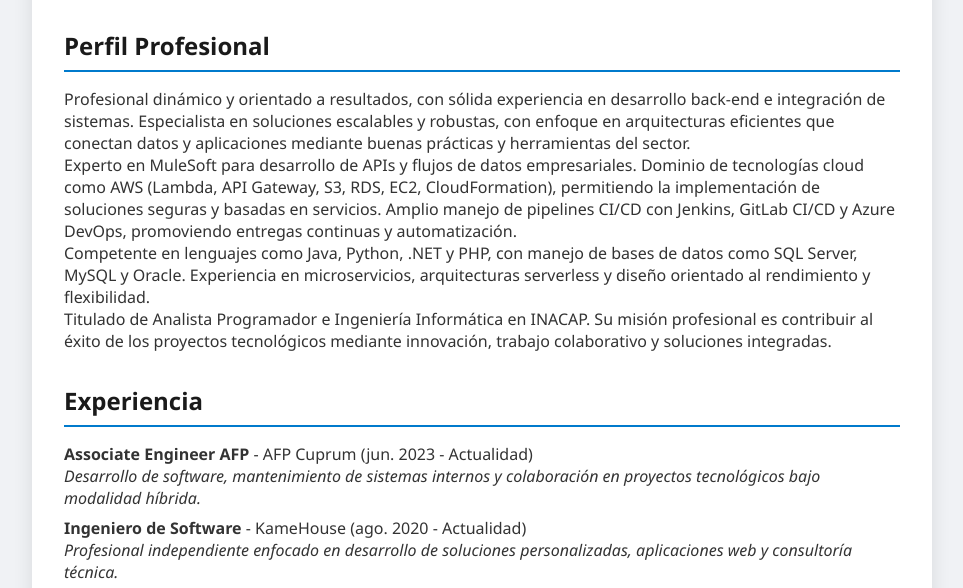
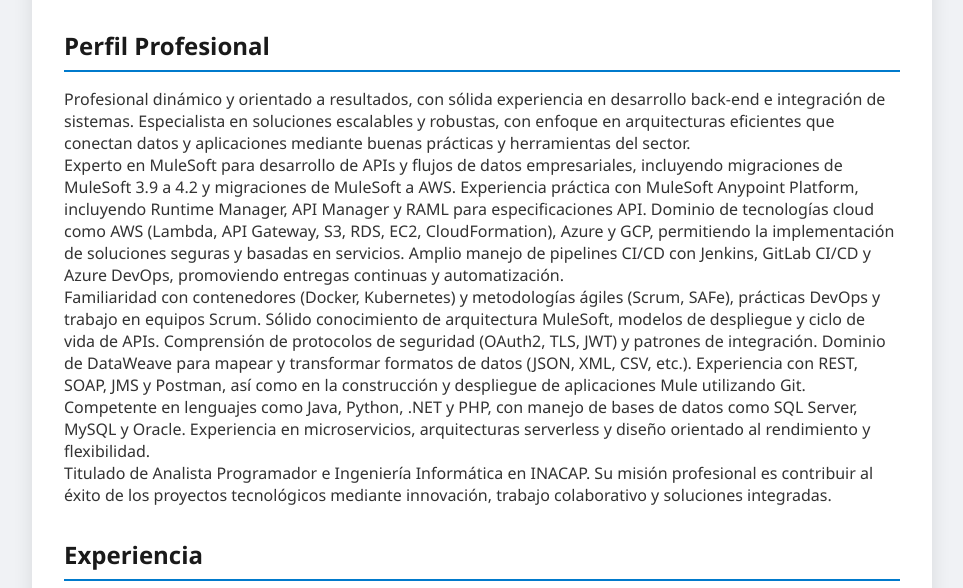
Before and after one commit to Ekzegit/CV_Exequiel_Acevedo, a plain HTML site: page index.html in a window 1280 px wide. Shown: the part 132-720 px from the top of the page, without its empty margins (158-1121 px from the left). Drawn offline with Linux system fonts and the light colour scheme.

Commit message:
Update index.html

```diff
--- a/index.html
+++ b/index.html
@@ -116,7 +116,10 @@
         Profesional dinámico y orientado a resultados, con sólida experiencia en desarrollo back-end e integración de sistemas. Especialista en soluciones escalables y robustas, con enfoque en arquitecturas eficientes que conectan datos y aplicaciones mediante buenas prácticas y herramientas del sector.
       </p>
       <p>
-        Experto en MuleSoft para desarrollo de APIs y flujos de datos empresariales. Dominio de tecnologías cloud como AWS (Lambda, API Gateway, S3, RDS, EC2, CloudFormation), permitiendo la implementación de soluciones seguras y basadas en servicios. Amplio manejo de pipelines CI/CD con Jenkins, GitLab CI/CD y Azure DevOps, promoviendo entregas continuas y automatización.
+        Experto en MuleSoft para desarrollo de APIs y flujos de datos empresariales, incluyendo migraciones de MuleSoft 3.9 a 4.2 y migraciones de MuleSoft a AWS. Experiencia práctica con MuleSoft Anypoint Platform, incluyendo Runtime Manager, API Manager y RAML para especificaciones API. Dominio de tecnologías cloud como AWS (Lambda, API Gateway, S3, RDS, EC2, CloudFormation), Azure y GCP, permitiendo la implementación de soluciones seguras y basadas en servicios. Amplio manejo de pipelines CI/CD con Jenkins, GitLab CI/CD y Azure DevOps, promoviendo entregas continuas y automatización.
+      </p>
+      <p>
+        Familiaridad con contenedores (Docker, Kubernetes) y metodologías ágiles (Scrum, SAFe), prácticas DevOps y trabajo en equipos Scrum. Sólido conocimiento de arquitectura MuleSoft, modelos de despliegue y ciclo de vida de APIs. Comprensión de protocolos de seguridad (OAuth2, TLS, JWT) y patrones de integración. Dominio de DataWeave para mapear y transformar formatos de datos (JSON, XML, CSV, etc.). Experiencia con REST, SOAP, JMS y Postman, así como en la construcción y despliegue de aplicaciones Mule utilizando Git.
       </p>
       <p>
         Competente en lenguajes como Java, Python, .NET y PHP, con manejo de bases de datos como SQL Server, MySQL y Oracle. Experiencia en microservicios, arquitecturas serverless y diseño orientado al rendimiento y flexibilidad.
@@ -129,8 +132,8 @@
     <div class="section">
       <h2>Experiencia</h2>
       <ul>
-        <li><strong>Associate Engineer AFP</strong> - AFP Cuprum (jun. 2023 - Actualidad)<br><em>Desarrollo de software, mantenimiento de sistemas internos y colaboración en proyectos tecnológicos bajo modalidad híbrida.</em></li>
-        <li><strong>Ingeniero de Software</strong> - KameHouse (ago. 2020 - Actualidad)<br><em>Profesional independiente enfocado en desarrollo de soluciones personalizadas, aplicaciones web y consultoría técnica.</em></li>
+        <li><strong>Associate Engineer AFP</strong> - AFP Cuprum (jun. 2023 - Actualidad)<br><em>Desarrollo de software, mantenimiento de sistemas internos y colaboración en proyectos tecnológicos bajo modalidad híbrida. Participación en la migración de flujos de MuleSoft 3.9 a 4.2, migración de MuleSoft a AWS, y optimización de procesos empresariales mediante la implementación de arquitecturas escalables y seguras. Experiencia en el uso de MuleSoft Anypoint Platform, incluyendo la gestión de APIs y flujos con herramientas como Runtime Manager y API Manager. Contribución en la automatización de despliegues utilizando pipelines CI/CD y en la integración de soluciones en entornos cloud y contenedores.</em></li>
+        <li><strong>Ingeniero de Software</strong> - KameHouse (ago. 2020 - Actualidad)<br><em>Profesional independiente enfocado en desarrollo de soluciones personalizadas, aplicaciones web y consultoría técnica. Migración de flujos de MuleSoft a AWS, asegurando escalabilidad y eficiencia en la nube.</em></li>
         <li><strong>Database Support Analyst 2</strong> - IQVIA (may. 2022 - jun. 2023)<br><em>Soporte avanzado de bases de datos, análisis de datos y colaboración con equipos internacionales.</em></li>
         <li><strong>Database Support Analyst 1</strong> - IQVIA (ago. 2018 - abr. 2022)<br><em>Administración de bases de datos, generación de reportes y soporte técnico de nivel 1 y 2.</em></li>
         <li><strong>Servicio técnico</strong> - PC Technical (ene. 2017 - ago. 2018)<br><em>Asistencia técnica informática, armado y reparación de equipos, redes y atención a usuarios a domicilio.</em></li>
@@ -139,6 +142,7 @@
             <li><strong><a href="https://geodesik.cl" target="_blank">geodesik.cl</a></strong>: Diseño y desarrollo de sitio web para empresa de tinas y saunas de madera.</li>
             <li><strong><a href="https://bigcleans.cl" target="_blank">bigcleans.cl</a></strong>: Plataforma de servicios de limpieza con integración a WhatsApp y sistema de cotización.</li>
             <li><strong>Sistema Blockchain de Compraventa Inmobiliaria</strong>: Prototipo con contratos inteligentes (Solidity), Truffle, Ganache, React, Web3.js.</li>
+            <li><strong>Migración de flujos empresariales</strong>: Migración de flujos de MuleSoft 3.9 a 4.2 y migración de MuleSoft a AWS, optimizando la integración y el rendimiento.</li>
           </ul>
         </li>
       </ul>
```
